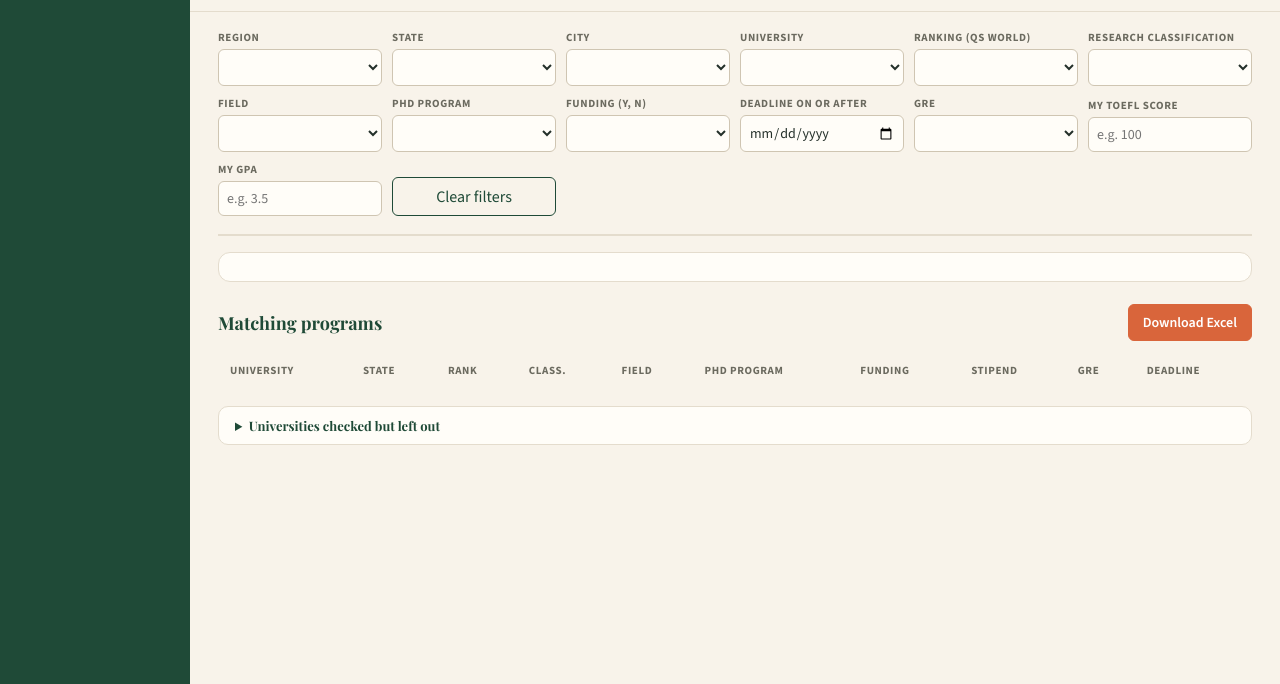
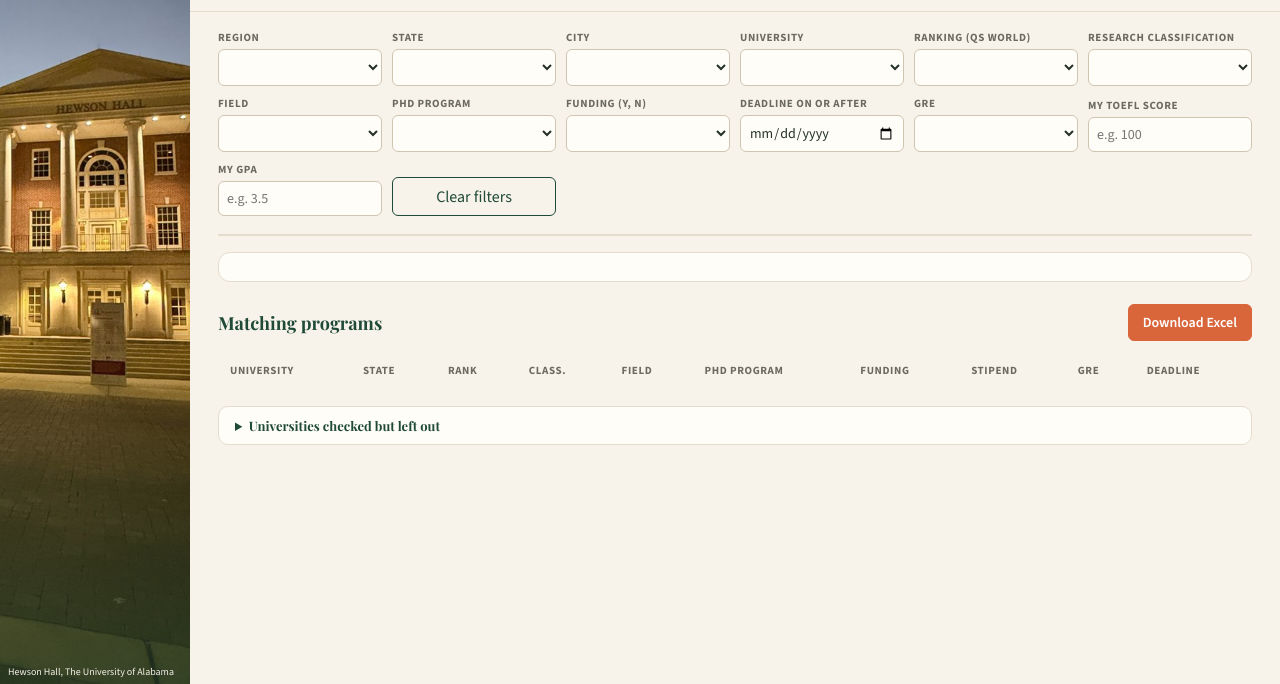
Before and after one commit to souza-cris/finding-phd, a website: page public/index.html in a window 1280 px wide. Shown: the part 116-800 px from the top of the page. Drawn offline with nearby package versions, Linux system fonts and the light colour scheme; no server answers.

Commit message:
Add Hewson Hall campus photo to the left strip
Photo supplied by the repo owner. Cropped to the portico and compressed
(600x1258, ~100 KB), with a caption naming the building.

Co-Authored-By: Claude Opus 5.5 <noreply@anthropic.com>
Claude-Session: https://claude.ai/code/session_01TGJiFGhPvDyK1Z2nXkxYyJ

```diff
--- a/public/index.html
+++ b/public/index.html
@@ -9,7 +9,7 @@
   <link rel="stylesheet" href="style.css">
 </head>
 <body>
-  <div class="photo-credit" id="photo-credit"></div>
+  <div class="photo-credit" id="photo-credit">Hewson Hall, The University of Alabama</div>
   <header class="top">
     <div>
       <h1>Finding PhD</h1>
--- a/public/style.css
+++ b/public/style.css
@@ -9,7 +9,7 @@
 body { margin: 0; min-height: 100vh; padding-left: 190px; }
 /* Campus photo strip (left), as in the warm editorial design. Drop the photo at public/img/campus.jpg. */
 body::before { content: ''; position: fixed; inset: 0 auto 0 0; width: 190px; z-index: 0;
-  background: linear-gradient(rgba(31,74,55,.25), rgba(31,74,55,.45)), url('img/campus.jpg') center / cover no-repeat, var(--green); }
+  background: linear-gradient(rgba(31,74,55,0) 55%, rgba(31,74,55,.55)), url('img/campus.jpg') center 35% / cover no-repeat, var(--green); }
 .photo-credit { position: fixed; left: 8px; bottom: 6px; width: 174px; font-size: 10px; color: #f3efe6; z-index: 1; }
 h1, h2 { color: var(--green); margin: 0; font-family: var(--serif); font-weight: 700; }
 h1 { font-size: 44px; letter-spacing: .5px; }
```
Also changed, not shown: public/img/campus.jpg (added).
